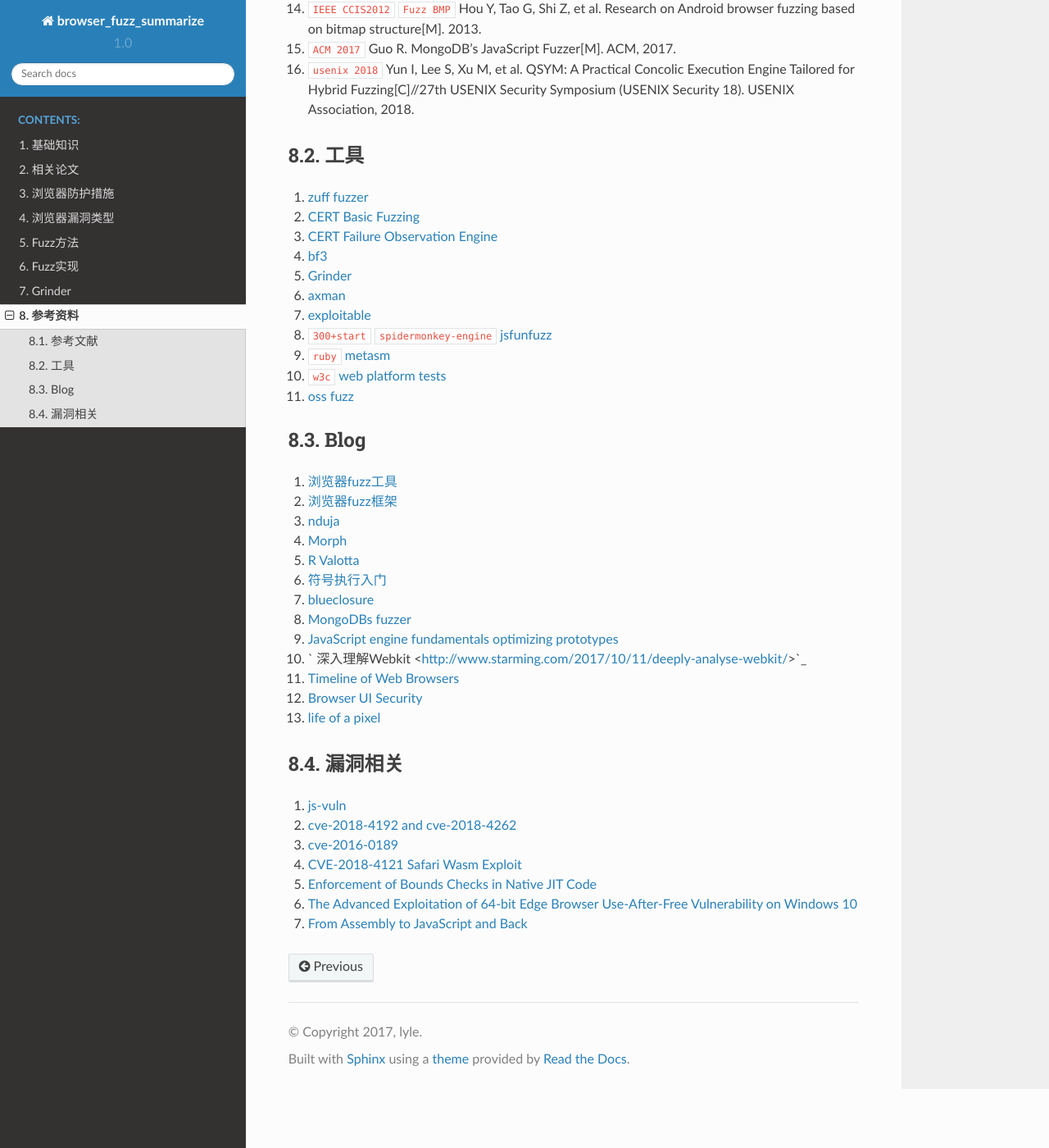
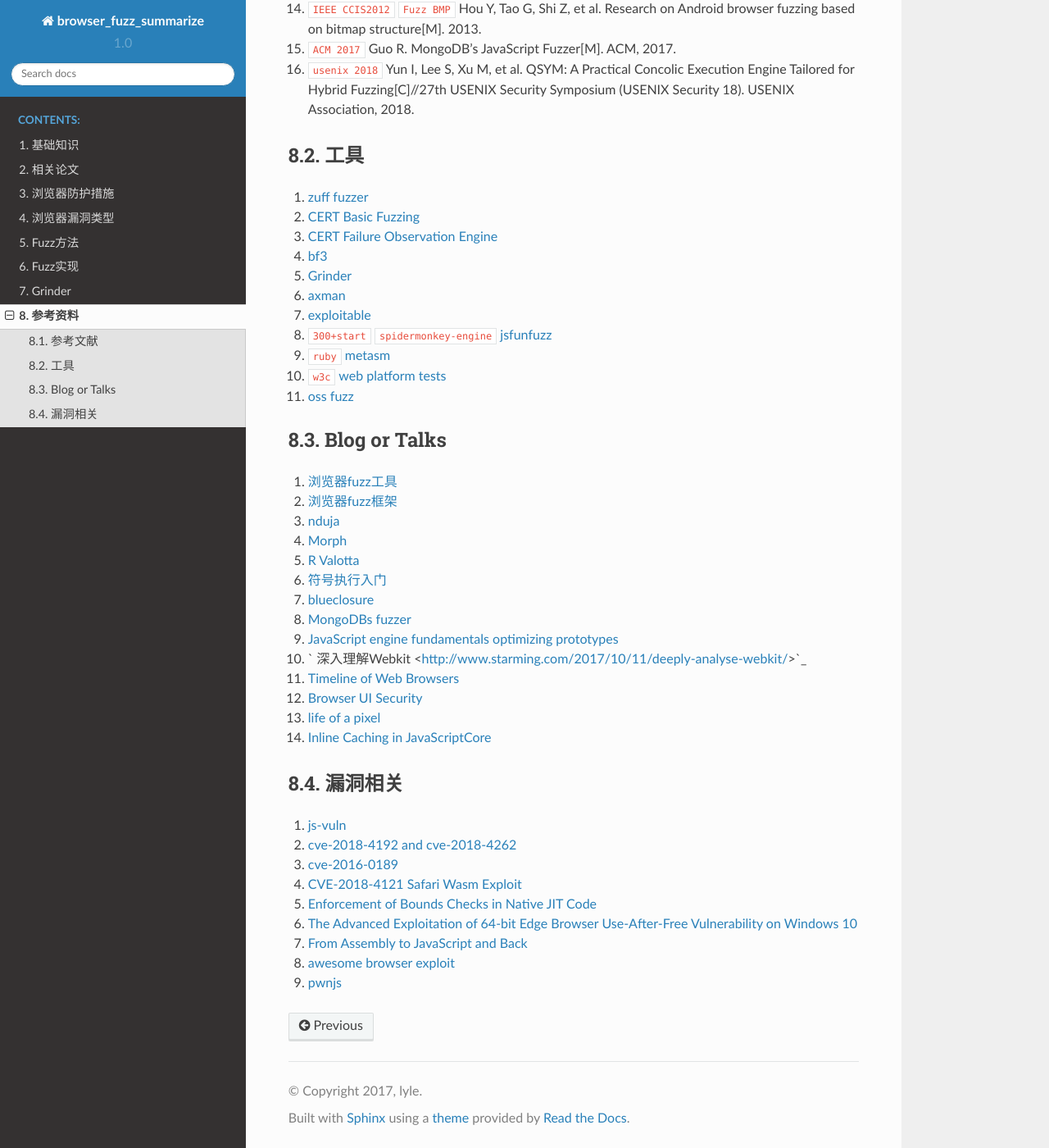
Before and after one commit to LyleMi/Browser-Fuzz-Summarize, a Sphinx documentation site: the page built from source/ref.rst, in a window 1280 px wide and 1400 px high, scrolled down 960 px. Shown: the whole window at 82% size. Built offline with Sphinx 7.4.7 and the Read the Docs theme 2.0.0, drawn with Linux system fonts in a browser that asks for light colours.

Commit message:
add some reference

```diff
--- a/source/intro/webkit.rst
+++ b/source/intro/webkit.rst
@@ -4,3 +4,8 @@ Webkit
 简介
 --------------------------------
 Webkit主要由WebCore和JavaScript Core组成，除此之外，WebKit Embedding API是负责浏览器UI与WebKit进行交互的部分，而WebKit Ports则是让Webkit更加方便的移植到各个操作系统、平台上，提供的一些调用Native Library的接口。
+
+JavaScript Core
+--------------------------------
+JavaScript Core的优化执行分为四个部分，LLInt、Baseline、DFG、FTL。
+LLInt是最开始的解释执行部分，Baseline是暂时的JIT，DFG阶段开始做一定的优化，FTL阶段做了充分的优化。
--- a/source/ref.rst
+++ b/source/ref.rst
@@ -59,7 +59,7 @@
 
 11. `oss fuzz <https://github.com/google/oss-fuzz>`_
 
-Blog
+Blog or Talks
 --------------------------------------------------
 1. `浏览器fuzz工具 <http://www.freebuf.com/sectool/93130.html>`_
 
@@ -87,6 +87,8 @@ Blog
 
 13. `life of a pixel <http://bit.ly/lifeofapixel>`_
 
+14. `Inline Caching in JavaScriptCore <http://www.filpizlo.com/slides/pizlo-icooolps2018-inline-caches-slides.pdf>`_
+
 漏洞相关
 --------------------------------------------------
 1. `js-vuln <https://github.com/tunz/js-vuln-db>`_
@@ -102,3 +104,7 @@ Blog
 6. `The Advanced Exploitation of 64-bit Edge Browser Use-After-Free Vulnerability on Windows 10 <https://github.com/mrowensnobody/presentation/blob/master/The%20Advanced%20Exploitation%20of%2064-bit%20Edge%20Browser%20Use-After-Free%20Vulnerability%20on%20Windows%2010.pdf>`_
 
 7. `From Assembly to JavaScript and Back <https://gsec.hitb.org/materials/sg2018/D1%20-%20Turning%20Memory%20Errors%20into%20Code%20Execution%20with%20Client-Side%20Compilers%20-%20Robert%20Gawlik.pdf>`_
+
+8. `awesome browser exploit <https://github.com/Escapingbug/awesome-browser-exploit>`_
+
+9. `pwnjs <https://github.com/theori-io/pwnjs>`_
```
